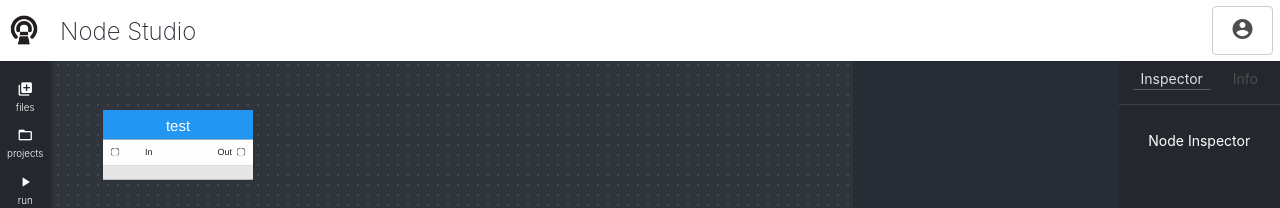
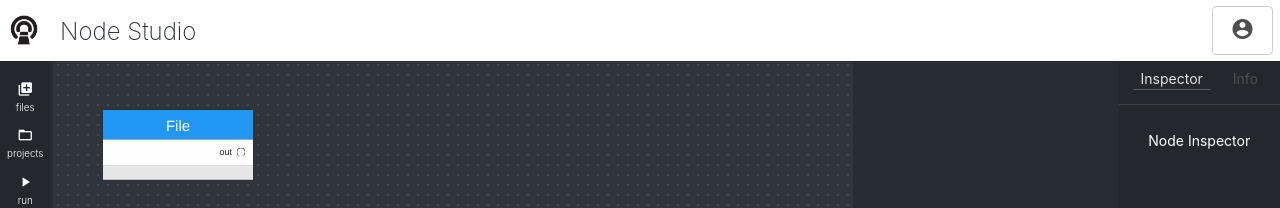
Before and after one commit to michaelmendoza/node-studio, a React (Create React App) app in the folder nodestudiojs/: page / in a window 1280 px wide. Shown: the top 208 px of the page. Built offline with nearby package versions, Linux system fonts and the light colour scheme.

Commit message:
Can drag/drop node modules to graph.

```diff
--- a/nodestudiojs/src/components/graph/Graph.jsx
+++ b/nodestudiojs/src/components/graph/Graph.jsx
@@ -9,16 +9,7 @@ const Graph = ({onNodeMove}) => {
     const {state, dispatch} = useContext(AppState.AppContext);
 
     useEffect(() => {
-        const node = new NodeModel({
-            id: 0,
-            position: {
-                x: 50, y:50
-            },
-            name: 'test',
-            inputs: ['In'],
-            outputs: ['Out']
-        })
-
+        const node = NodeModel.create('FILE');
         dispatch({ type: ActionTypes.ADD_NODE, node });
     // eslint-disable-next-line react-hooks/exhaustive-deps
     }, []);
--- a/nodestudiojs/src/components/layout/CenterView.jsx
+++ b/nodestudiojs/src/components/layout/CenterView.jsx
@@ -1,8 +1,13 @@
 import './CenterView.scss';
-import { useState } from 'react';
+import { useState, useContext } from 'react';
 import Graph from '../graph/Graph';
+import Node from '../../models/Node';
+import AppState from '../../state/AppState';
+import { ActionTypes } from '../../state/AppReducers';
 
 const CenterView = () => {
+    const {dispatch} = useContext(AppState.AppContext);
+
     const sensitivity = 0.5;
     const [position, setPosition] = useState({ x:0, y:0 });
     const [scale, setScale] = useState(1);
@@ -35,6 +40,22 @@ const CenterView = () => {
         setScale(1);
     }
 
+    const handleDrop = (e) => {
+        const data = e.dataTransfer.getData('text');
+        var rect = e.target.getBoundingClientRect();
+        var x = (e.clientX - rect.left) / scale; //x position within the element.
+        var y = (e.clientY - rect.top) / scale;  //y position within the element.
+        console.log(data, x, y);
+
+        const node = Node.create(data, {x, y});
+        dispatch({ type: ActionTypes.ADD_NODE, node });
+    }
+
+    const handleDragOver = (e) => {
+        e.stopPropagation();
+        e.preventDefault();
+    }
+
     const x = String(position.x) + 'px';
     const y = String(position.y) + 'px';
     return (
@@ -48,8 +69,10 @@ const CenterView = () => {
                 <button onClick={handleFulLScreen}><i className="material-icons">fullscreen</i></button>
             </span>
 
-            <div className='center-view-container blueprint-dots' style={{ left:x, top:y, transform: `scale(${scale}`  }} >
-                <Graph onNodeMove={setNodeMove}></Graph>
+            <div className='center-view-container blueprint-dots' style={{ left:x, top:y, transform: `scale(${scale}` }}>
+                <div style={{width:'100%', height:'100%'}} onDrop={handleDrop} onDragOver={handleDragOver}>
+                    <Graph onNodeMove={setNodeMove}></Graph>
+                </div>
             </div>
         </div>
     )
--- a/nodestudiojs/src/components/shared/ItemExplorer.jsx
+++ b/nodestudiojs/src/components/shared/ItemExplorer.jsx
@@ -44,8 +44,20 @@ const ItemExplorer = ({show, item}) => {
 
 const ItemView = ({item}) => {
 
+    const handleDragStart = (e) => {
+        e.dataTransfer.setData('text/plain', item.type);
+
+        //e.currentTarget
+        //.style
+        //.backgroundColor = 'yellow';
+    }
+
+    const handleDragEnd = (e) => {
+        console.log(e);
+    }
+
     return (
-        <div className='node-item-view layout-row'>
+        <div className='node-item-view layout-row' draggable="true" onDragStart={handleDragStart} onDragEnd={handleDragEnd}>
             <div>
                 <img src='https://via.placeholder.com/36' alt='node item'/>
             </div>
--- a/nodestudiojs/src/components/shared/SideNav.jsx
+++ b/nodestudiojs/src/components/shared/SideNav.jsx
@@ -1,6 +1,12 @@
 import './SideNav.scss';
 import { useState } from 'react';
 import ItemExplorer from './ItemExplorer';
+
+const NavItem = ({item, onClick}) => {
+    return (
+        <div key={item.name} className='nav-item' onClick={(e) => onClick(e, item)}> <i className="material-icons">{item.icon}</i> <label> {item.name} </label> </div>
+    )
+}
 
 const SideNav = () => {
     const [show, setShow] = useState(false);
@@ -26,7 +32,7 @@ const SideNav = () => {
             }
             <div className='layout-column'>
                 {
-                    items.map((item) => <div key={item.name} className='nav-item' onClick={(e) => handleClickNav(e, item)}> <i className="material-icons">{item.icon}</i> <label> {item.name} </label> </div>)
+                    items.map((item) => <NavItem item={item} onClick={handleClickNav}></NavItem>)
                 }
             </div>
         </div>
--- a/nodestudiojs/src/models/Node.js
+++ b/nodestudiojs/src/models/Node.js
@@ -1,20 +1,32 @@
+
+import { getNodeFromType } from './NodeList';
+const Nodes = {
+    'FILE': { type: 'FILE', inputs:[], outputs:['Out'], options:['filetype', 'filepath']}
+}
 
 class Node {
 
     constructor(node) {
-        this.id = node.id;              // UUID for node
+        this.id = node.id;                              // UUID for node
         this.position = {};
-        this.position.x = node.position.x || 0; // X position of node
-        this.position.y = node.position.y || 0; // Y position of node
-        this.name = node.name || 'test';        // NodeType
-        this.inputs = node.input || ['In'];     // Input Labels
-        this.outputs = node.output || ['Out'];  // Output Labels
-        this.options = node.options || [];      // Options Labels
-        this.argsDict = node.args || {};        // Argument Dict for Node compute
+        this.position.x = node.position?.x || 0;        // X position of node
+        this.position.y = node.position?.y || 0;        // Y position of node
+        this.type = node.type || 'Test';
+        this.name = node.name || 'Test';                // NodeType
+        this.inputs = node.input || [];                 // Input Labels
+        this.outputs = node.output || [];               // Output Labels
+        this.options = node.options || [];              // Options Labels
+        this.argsDict = node.args || {};                // Argument Dict for Node compute
     }
 
     static load_json(json_string) {
 
+    }
+
+    static create(type, position = { x: 50, y:50 }) {
+        const nodeDict = getNodeFromType(type);
+        const node = new Node( { ...nodeDict, position } );
+        return node;
     }
 
 }
--- a/nodestudiojs/src/models/NodeList.js
+++ b/nodestudiojs/src/models/NodeList.js
@@ -1,11 +1,15 @@
 
 const NodeList = [
-    { name: 'file', description: 'File input' },
-    { name: 'mask', description: 'A mask generator'},
-    { name: 'add', description: 'Adder' },
-    { name: 'mult', description: 'Multiplier' },
-    { name: 'fit', description: 'Linear Fit' },
-    { name: 'display', description: 'Shows the image' },
+    { type:'FILE', name: 'File', description: 'File input', output:['out'], options:['filetype', 'filepath'] },
+    { type:'MASK', name: 'Mask', description: 'A mask generator', input:['a'], output:['out'], options:['masktype']},
+    { type:'ADD', name: 'Add', description: 'Adder', input:['a','b'], output:['out']},
+    { type:'MULT', name: 'Mult', description: 'Multiplier', input:['a','b'], output:['out']},
+    { type:'FIT', name: 'Fit', description: 'Linear Fit', input:['a'], output:['out'] },
+    { type:'DISPLAY', name: 'Display', description: 'Shows the image',  input:['a'] },
 ];
 
+export const getNodeFromType = (type) => {
+    return NodeList.find((item) => item.type === type);
+}
+
 export default NodeList;
```
